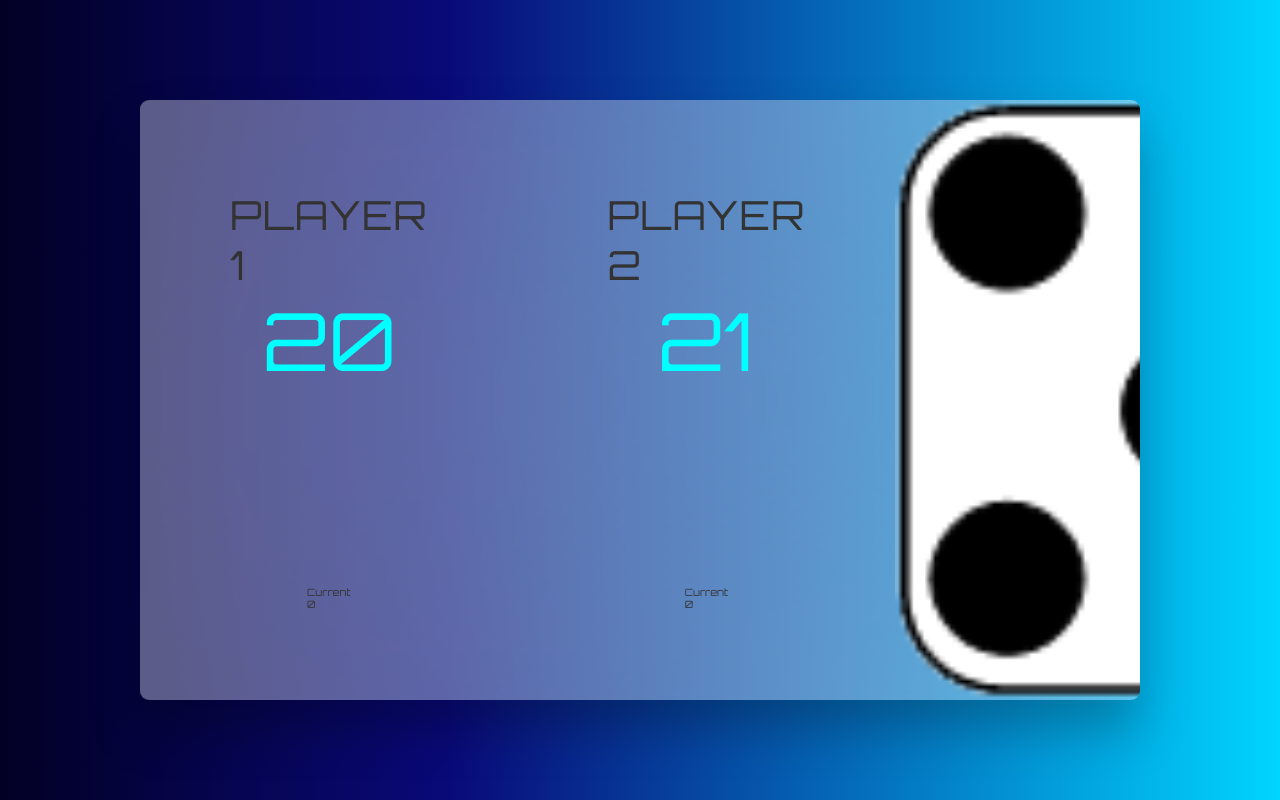
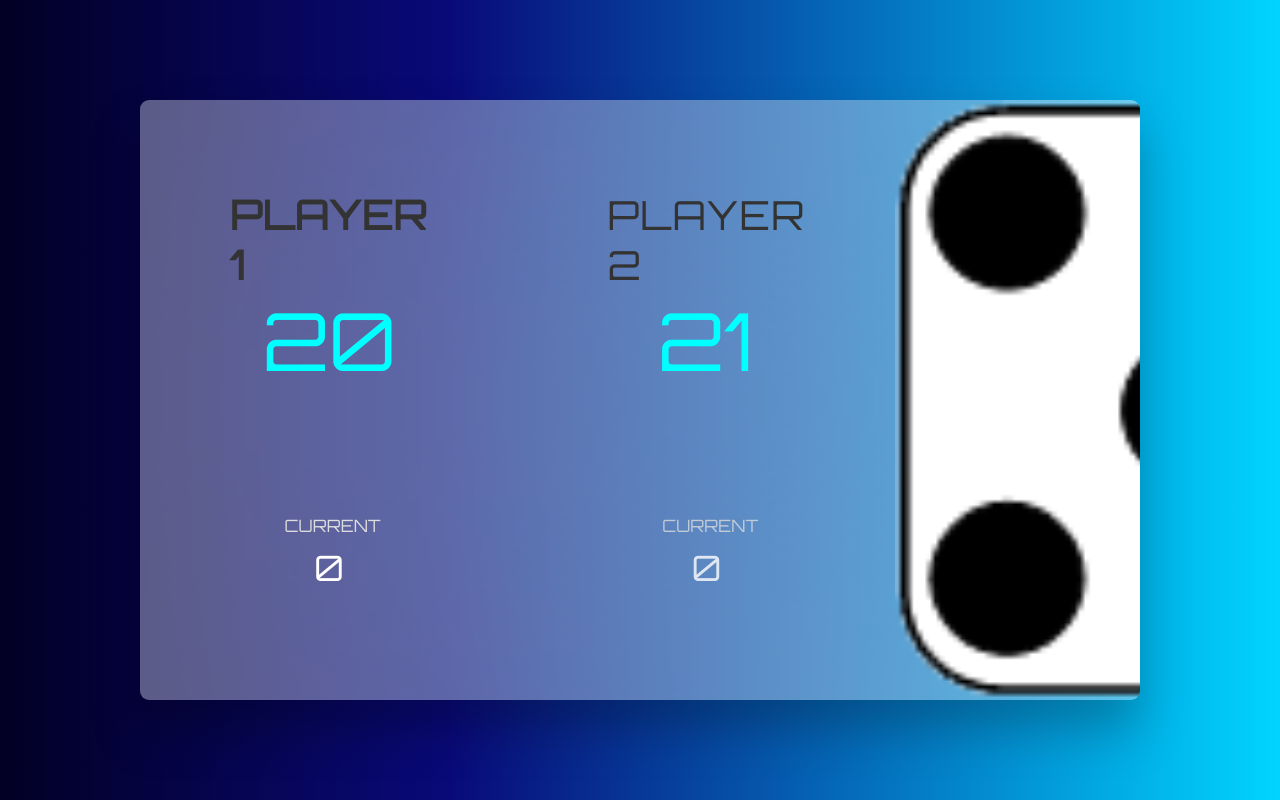
Before and after one commit to chrisclarkedev/dice_roll, a plain HTML site: page index.html in a window 1280 px wide. Drawn offline with Linux system fonts and the light colour scheme.

Commit message:
added styling to elements

```diff
--- a/style.css
+++ b/style.css
@@ -66,3 +66,44 @@ main {
   color: aqua;
   margin-bottom: auto;
 }
+
+/* Player Actives */
+
+.player--active {
+  background-color: (255, 255, 255, 0.4);
+}
+
+.player--active .name {
+  font-weight: 700;
+}
+
+.player--active .score {
+  font-weight: 400;
+}
+
+.player--active .current {
+  opacity: 1;
+}
+
+.current {
+  background-color: (255, 255, 255, 0.4);
+  opacity: 0.8;
+  border-radius: 9px;
+  color: #fff;
+  width: 65%;
+  padding: 2rem;
+  text-align: center;
+  transition: all 0.75s;
+  font-size: 2rem;
+}
+
+.current-label {
+  text-transform: uppercase;
+  margin-bottom: 1rem;
+  font-size: 1.7rem;
+  color: #ddd;
+}
+
+.current-score {
+  font-size: 3.5rem;
+}
```
